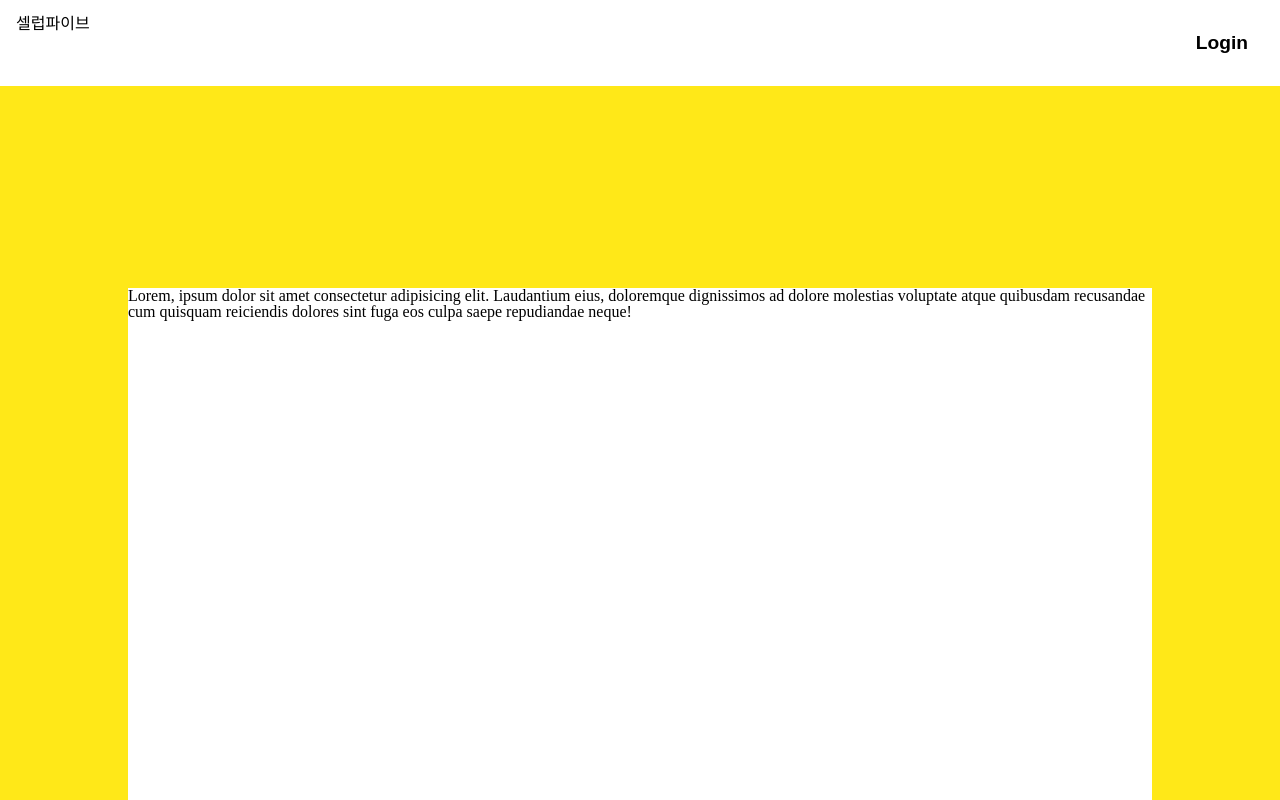
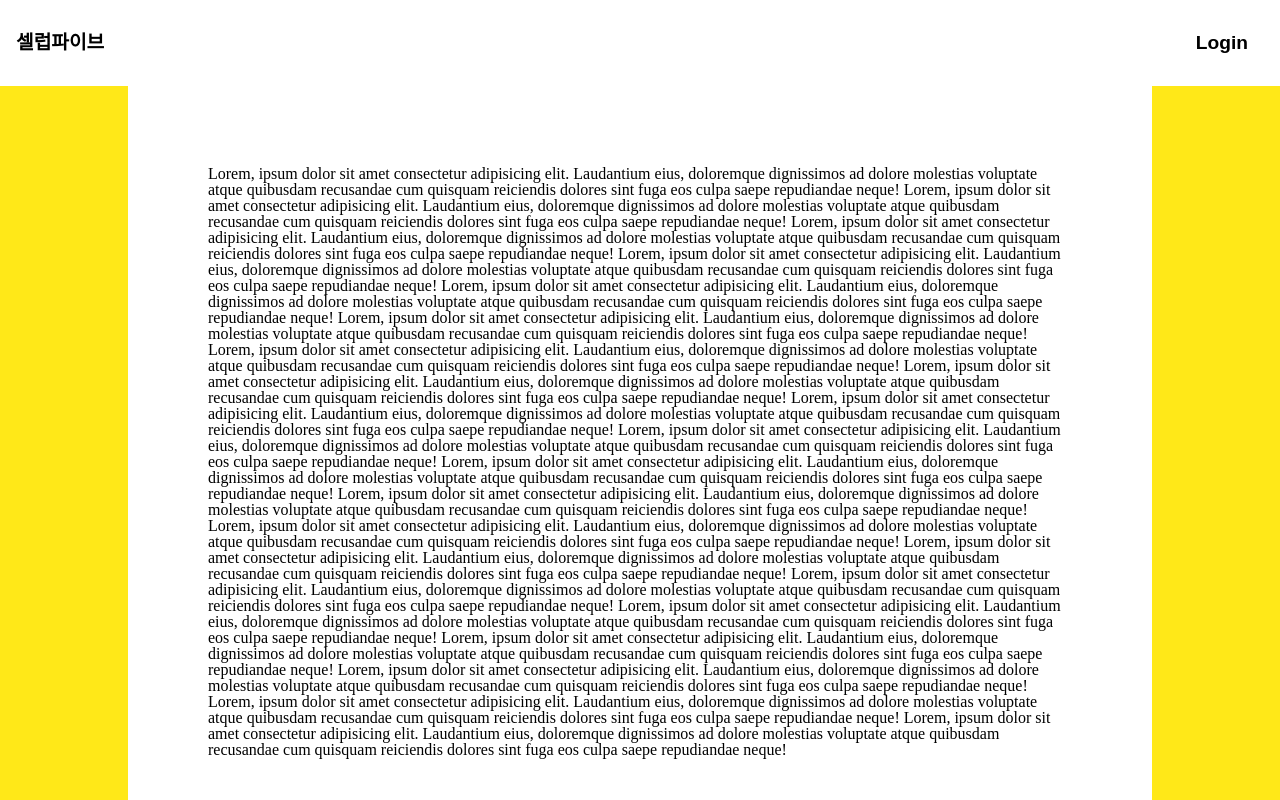
Before and after one commit to ehfdl/celebfive, a React (Create React App) app: page / in a window 1280 px wide. Shown: the top 800 px of the page. Built offline with nearby package versions, Linux system fonts and the light colour scheme.

Commit message:
Design (Footer, Header, historyBox, main)
- Footer, Header, historyBox, main의 css를 수정합니다

by @Hah-nna

```diff
--- a/src/components/Footer.tsx
+++ b/src/components/Footer.tsx
@@ -2,20 +2,17 @@ import React from "react";
 import styled from "styled-components";
 
 export const Footer = () => {
-  return (
-    <div>
-      <FooterText>copyright &#9426; celebfive</FooterText>
-    </div>
-  );
+  return <FooterBox>copyright &#9426; celebfive</FooterBox>;
 };
 
-const FooterText = styled.div`
+const FooterBox = styled.div`
   display: flex;
   align-items: center;
   justify-content: center;
   font-size: 1rem;
   font-weight: 800;
   height: 5rem;
+  background-color: white;
 `;
 
 export default Footer;
--- a/src/components/Header.tsx
+++ b/src/components/Header.tsx
@@ -4,7 +4,7 @@ import styled from "styled-components";
 export const Header = () => {
   return (
     <HeaderWrapper>
-      <h2>셀럽파이브</h2>
+      <HeaderTitle>셀럽파이브</HeaderTitle>
       <LoginButton>Login</LoginButton>
     </HeaderWrapper>
   );
@@ -14,6 +14,14 @@ const HeaderWrapper = styled.div`
   display: flex;
   justify-content: space-between;
   padding: 1rem;
+`;
+
+const HeaderTitle = styled.div`
+  display: flex;
+  justify-content: center;
+  align-items: center;
+  font-size: 1.2rem;
+  font-weight: bold;
 `;
 
 const LoginButton = styled.button`
--- a/src/components/HistoryCard.tsx
+++ b/src/components/HistoryCard.tsx
@@ -11,16 +11,77 @@ export const HistoryCard = () => {
         display: "flex",
         justifyContent: "center",
         alignItems: "center",
-        margin: "10% 0",
       }}
     >
       <HistoryCardSection>
         Lorem, ipsum dolor sit amet consectetur adipisicing elit. Laudantium
         eius, doloremque dignissimos ad dolore molestias voluptate atque
         quibusdam recusandae cum quisquam reiciendis dolores sint fuga eos culpa
-        saepe repudiandae neque!
+        saepe repudiandae neque! Lorem, ipsum dolor sit amet consectetur
+        adipisicing elit. Laudantium eius, doloremque dignissimos ad dolore
+        molestias voluptate atque quibusdam recusandae cum quisquam reiciendis
+        dolores sint fuga eos culpa saepe repudiandae neque! Lorem, ipsum dolor
+        sit amet consectetur adipisicing elit. Laudantium eius, doloremque
+        dignissimos ad dolore molestias voluptate atque quibusdam recusandae cum
+        quisquam reiciendis dolores sint fuga eos culpa saepe repudiandae neque!
+        Lorem, ipsum dolor sit amet consectetur adipisicing elit. Laudantium
+        eius, doloremque dignissimos ad dolore molestias voluptate atque
+        quibusdam recusandae cum quisquam reiciendis dolores sint fuga eos culpa
+        saepe repudiandae neque! Lorem, ipsum dolor sit amet consectetur
+        adipisicing elit. Laudantium eius, doloremque dignissimos ad dolore
+        molestias voluptate atque quibusdam recusandae cum quisquam reiciendis
+        dolores sint fuga eos culpa saepe repudiandae neque! Lorem, ipsum dolor
+        sit amet consectetur adipisicing elit. Laudantium eius, doloremque
+        dignissimos ad dolore molestias voluptate atque quibusdam recusandae cum
+        quisquam reiciendis dolores sint fuga eos culpa saepe repudiandae neque!
+        Lorem, ipsum dolor sit amet consectetur adipisicing elit. Laudantium
+        eius, doloremque dignissimos ad dolore molestias voluptate atque
+        quibusdam recusandae cum quisquam reiciendis dolores sint fuga eos culpa
+        saepe repudiandae neque! Lorem, ipsum dolor sit amet consectetur
+        adipisicing elit. Laudantium eius, doloremque dignissimos ad dolore
+        molestias voluptate atque quibusdam recusandae cum quisquam reiciendis
+        dolores sint fuga eos culpa saepe repudiandae neque! Lorem, ipsum dolor
+        sit amet consectetur adipisicing elit. Laudantium eius, doloremque
+        dignissimos ad dolore molestias voluptate atque quibusdam recusandae cum
+        quisquam reiciendis dolores sint fuga eos culpa saepe repudiandae neque!
+        Lorem, ipsum dolor sit amet consectetur adipisicing elit. Laudantium
+        eius, doloremque dignissimos ad dolore molestias voluptate atque
+        quibusdam recusandae cum quisquam reiciendis dolores sint fuga eos culpa
+        saepe repudiandae neque! Lorem, ipsum dolor sit amet consectetur
+        adipisicing elit. Laudantium eius, doloremque dignissimos ad dolore
+        molestias voluptate atque quibusdam recusandae cum quisquam reiciendis
+        dolores sint fuga eos culpa saepe repudiandae neque! Lorem, ipsum dolor
+        sit amet consectetur adipisicing elit. Laudantium eius, doloremque
+        dignissimos ad dolore molestias voluptate atque quibusdam recusandae cum
+        quisquam reiciendis dolores sint fuga eos culpa saepe repudiandae neque!
+        Lorem, ipsum dolor sit amet consectetur adipisicing elit. Laudantium
+        eius, doloremque dignissimos ad dolore molestias voluptate atque
+        quibusdam recusandae cum quisquam reiciendis dolores sint fuga eos culpa
+        saepe repudiandae neque! Lorem, ipsum dolor sit amet consectetur
+        adipisicing elit. Laudantium eius, doloremque dignissimos ad dolore
+        molestias voluptate atque quibusdam recusandae cum quisquam reiciendis
+        dolores sint fuga eos culpa saepe repudiandae neque! Lorem, ipsum dolor
+        sit amet consectetur adipisicing elit. Laudantium eius, doloremque
+        dignissimos ad dolore molestias voluptate atque quibusdam recusandae cum
+        quisquam reiciendis dolores sint fuga eos culpa saepe repudiandae neque!
+        Lorem, ipsum dolor sit amet consectetur adipisicing elit. Laudantium
+        eius, doloremque dignissimos ad dolore molestias voluptate atque
+        quibusdam recusandae cum quisquam reiciendis dolores sint fuga eos culpa
+        saepe repudiandae neque! Lorem, ipsum dolor sit amet consectetur
+        adipisicing elit. Laudantium eius, doloremque dignissimos ad dolore
+        molestias voluptate atque quibusdam recusandae cum quisquam reiciendis
+        dolores sint fuga eos culpa saepe repudiandae neque! Lorem, ipsum dolor
+        sit amet consectetur adipisicing elit. Laudantium eius, doloremque
+        dignissimos ad dolore molestias voluptate atque quibusdam recusandae cum
+        quisquam reiciendis dolores sint fuga eos culpa saepe repudiandae neque!
+        Lorem, ipsum dolor sit amet consectetur adipisicing elit. Laudantium
+        eius, doloremque dignissimos ad dolore molestias voluptate atque
+        quibusdam recusandae cum quisquam reiciendis dolores sint fuga eos culpa
+        saepe repudiandae neque! Lorem, ipsum dolor sit amet consectetur
+        adipisicing elit. Laudantium eius, doloremque dignissimos ad dolore
+        molestias voluptate atque quibusdam recusandae cum quisquam reiciendis
+        dolores sint fuga eos culpa saepe repudiandae neque!
       </HistoryCardSection>
-      ;
     </Fade>
   );
 };
@@ -29,6 +90,7 @@ const HistoryCardSection = styled.div`
   width: 80%;
   height: 80%;
   background-color: #fff;
+  padding: 5rem;
 `;
 
 export default HistoryCard;
--- a/src/pages/Main.tsx
+++ b/src/pages/Main.tsx
@@ -1,6 +1,5 @@
 import HistoryInfo from "../components/HistoryInfo";
 import styled from "styled-components";
-import { Fade } from "react-awesome-reveal";
 
 function Main() {
   return (
@@ -12,7 +11,7 @@ function Main() {
 
 const MainContainer = styled.div`
   width: 100%;
-  height: 2000px;
+  /* height: 80%; */
   margin: 0 auto;
 `;
 
```
